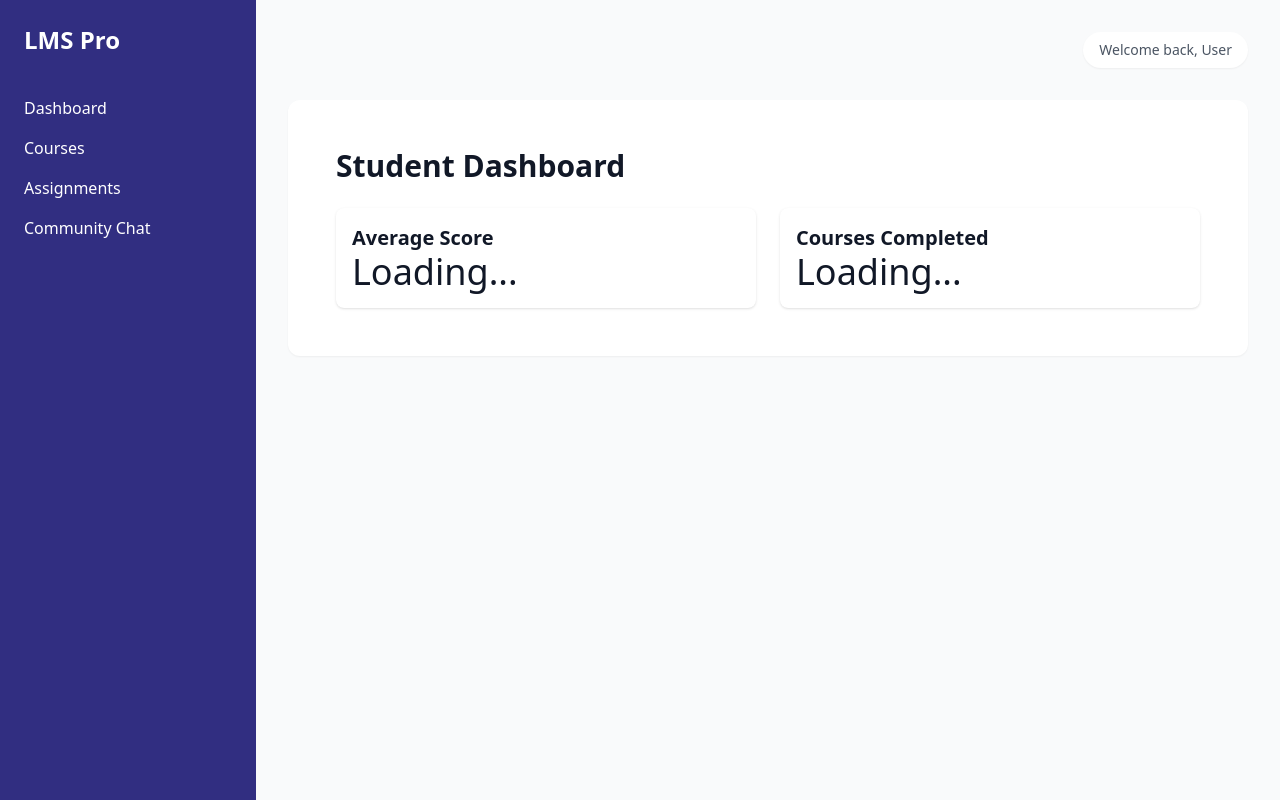
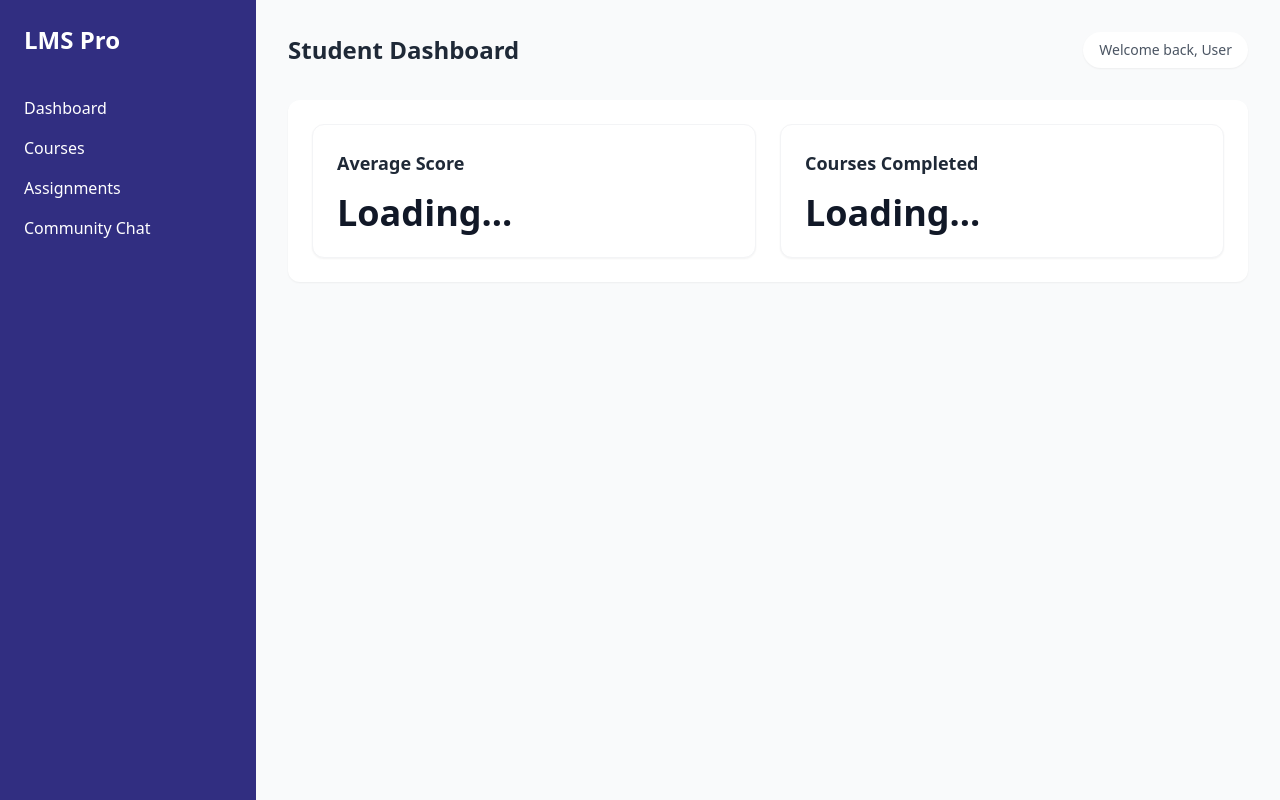
Before and after one commit to digitalpentech-art/distance-learning, a Flask app: template app/templates/dashboard/student/dashboard.html in a window 1280 px wide. Run offline with Flask 3, Linux system fonts and the light colour scheme; the template is opened without the code that fills it, so the values that code supplies are empty; some libraries are stand-ins or nearby versions.

Commit message:
feat: refactor student dashboard to use component macros

```diff
--- a/app/templates/dashboard/student/dashboard.html
+++ b/app/templates/dashboard/student/dashboard.html
@@ -1,18 +1,14 @@
 {% extends "base.html" %}
+{% block header %}Student Dashboard{% endblock %}
 {% block content %}
-<div class="p-6">
-    <h1 class="text-3xl font-bold mb-6">Student Dashboard</h1>
     <div class="grid grid-cols-1 md:grid-cols-2 gap-6">
-        <div class="bg-white p-4 shadow rounded-lg">
-            <h2 class="text-xl font-semibold">Average Score</h2>
-            <p class="text-4xl" id="avg-score">Loading...</p>
-        </div>
-        <div class="bg-white p-4 shadow rounded-lg">
-            <h2 class="text-xl font-semibold">Courses Completed</h2>
-            <p class="text-4xl" id="comp-courses">Loading...</p>
-        </div>
+        {% call comp.card(title='Average Score') %}
+            <p class="text-4xl font-bold" id="avg-score">Loading...</p>
+        {% endcall %}
+        {% call comp.card(title='Courses Completed') %}
+            <p class="text-4xl font-bold" id="comp-courses">Loading...</p>
+        {% endcall %}
     </div>
-</div>
 
 <script>
     fetch('/analytics/dashboard')
```
